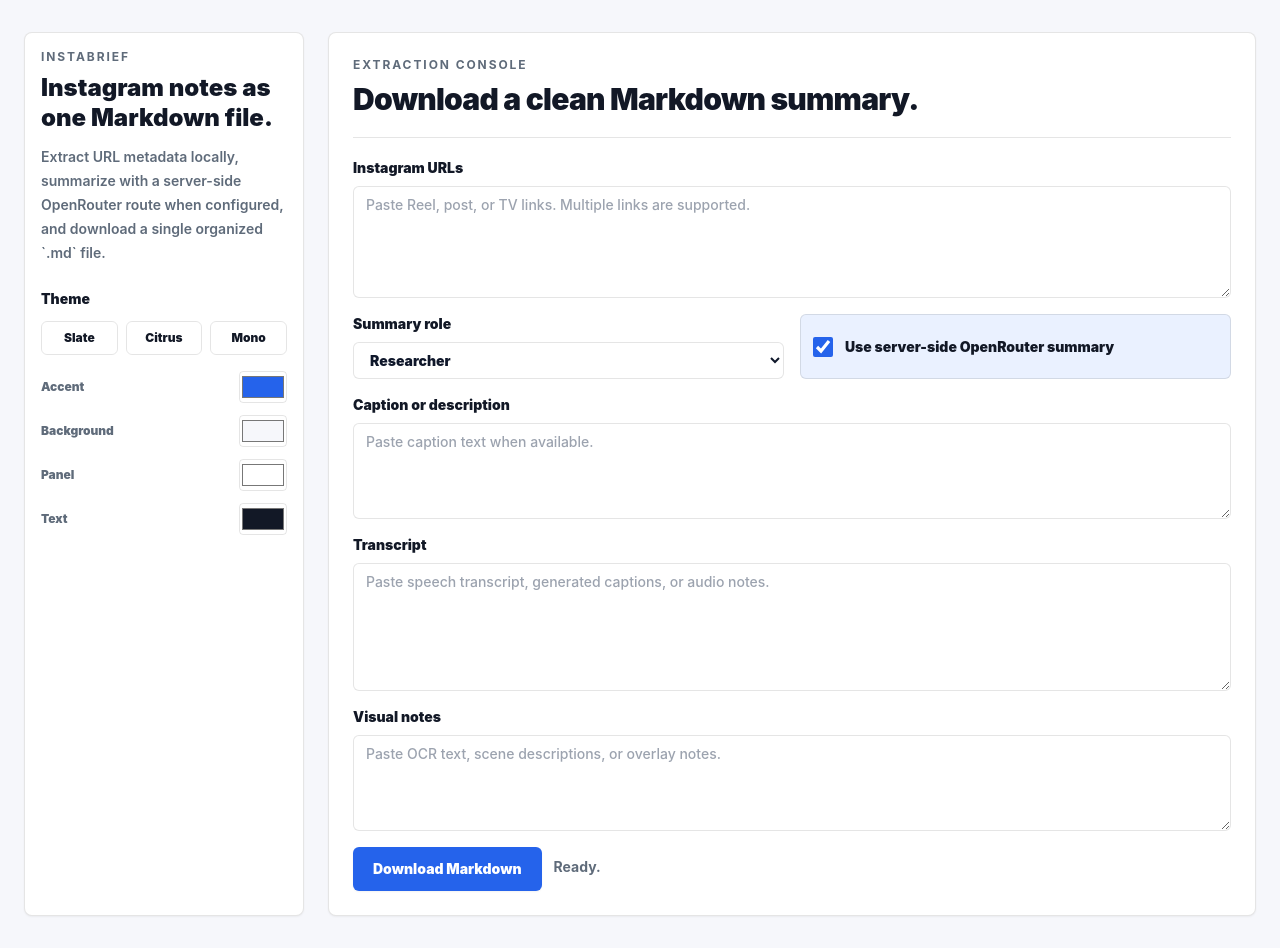
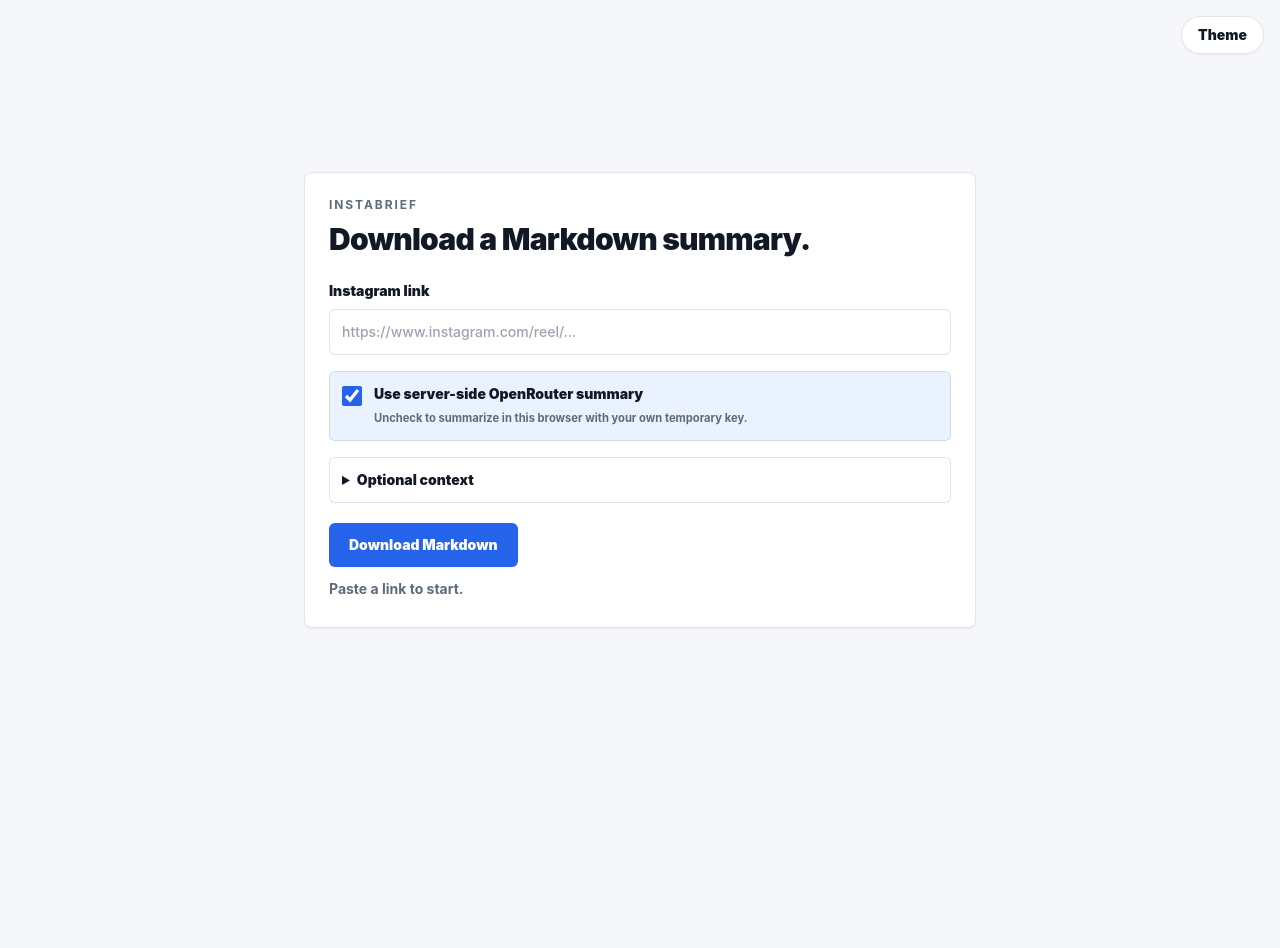
Before and after one commit to iloveroblox1234629-create/instabrief-vercel, a React (Vite) app: page / in a window 1280 px wide. After the commit the page ends 800 px from the top, so only its background shows below. Built offline with nearby package versions, Linux system fonts and the light colour scheme.

Commit message:
Simplify extraction console

```diff
--- a/src/App.jsx
+++ b/src/App.jsx
@@ -41,13 +41,16 @@ const initialForm = {
   caption: "",
   transcript: "",
   visualText: "",
-  useAi: true
+  useServerSummary: true,
+  clientApiKey: "",
+  clientModel: "openrouter/auto"
 };
 
 export default function App() {
   const [form, setForm] = useState(initialForm);
   const [theme, setTheme] = useState(() => readTheme());
-  const [status, setStatus] = useState("Ready.");
+  const [isThemeOpen, setIsThemeOpen] = useState(false);
+  const [status, setStatus] = useState("Paste a link to start.");
   const [latestFile, setLatestFile] = useState(null);
   const [isWorking, setIsWorking] = useState(false);
 
@@ -67,18 +70,19 @@ export default function App() {
   async function handleSubmit(event) {
     event.preventDefault();
     setIsWorking(true);
-    setStatus(form.useAi ? "Building local metadata and asking the server for an AI summary..." : "Building the Markdown file in this browser...");
+    setStatus(form.useServerSummary ? "Preparing server summary..." : "Preparing client summary...");
 
     try {
       let extraction = createClientExtraction(form);
       if (!extraction.items.length) {
-        setStatus("No supported Instagram media URLs found.");
+        setStatus("No supported Instagram media URL found.");
         return;
       }
 
-      if (form.useAi) {
-        const aiSummary = await requestAiSummary(form);
-        extraction = applyAiSummary(extraction, aiSummary);
+      if (form.useServerSummary) {
+        extraction = applyAiSummary(extraction, await requestServerSummary(form));
+      } else if (form.clientApiKey.trim()) {
+        extraction = applyAiSummary(extraction, await requestClientSummary(form));
       }
 
       const markdownFile = createMarkdownDocument(extraction.items);
@@ -91,7 +95,7 @@ export default function App() {
         const markdownFile = createMarkdownDocument(localOnly.items);
         setLatestFile(markdownFile);
         downloadMarkdown(markdownFile);
-        setStatus(`${error instanceof Error ? error.message : "AI summary failed."} Downloaded local fallback ${markdownFile.filename}.`);
+        setStatus(`${error instanceof Error ? error.message : "AI summary failed."} Downloaded local fallback.`);
       } else {
         setStatus(error instanceof Error ? error.message : "Extraction failed.");
       }
@@ -109,16 +113,18 @@ export default function App() {
   }
 
   return (
-    <main className="min-h-screen bg-app-bg text-app-text" style={themeStyle}>
-      <div className="mx-auto grid w-full max-w-7xl gap-6 px-4 py-5 sm:px-6 lg:grid-cols-[280px_1fr] lg:py-8">
-        <aside className="rounded-lg border border-black/10 bg-app-panel p-4 shadow-sm">
-          <p className="text-xs font-bold uppercase tracking-[0.16em] text-app-muted">InstaBrief</p>
-          <h1 className="mt-2 text-2xl font-black leading-tight">Instagram notes as one Markdown file.</h1>
-          <p className="mt-3 text-sm font-semibold leading-6 text-app-muted">
-            Extract URL metadata locally, summarize with a server-side OpenRouter route when configured, and download a single organized `.md` file.
-          </p>
-
-          <section className="mt-6">
+    <main className="min-h-screen bg-app-bg px-4 py-5 text-app-text" style={themeStyle}>
+      <div className="fixed right-4 top-4 z-10">
+        <button
+          aria-expanded={isThemeOpen}
+          className="rounded-full border border-black/10 bg-app-panel px-4 py-2 text-sm font-black shadow-sm"
+          type="button"
+          onClick={() => setIsThemeOpen((open) => !open)}
+        >
+          Theme
+        </button>
+        {isThemeOpen ? (
+          <section className="absolute right-0 mt-2 w-72 rounded-lg border border-black/10 bg-app-panel p-4 shadow-xl">
             <h2 className="text-sm font-black">Theme</h2>
             <div className="mt-3 grid grid-cols-3 gap-2">
               {Object.entries(themePresets).map(([key, preset]) => (
@@ -152,39 +158,68 @@ export default function App() {
               ))}
             </div>
           </section>
-        </aside>
-
-        <section className="rounded-lg border border-black/10 bg-app-panel p-4 shadow-sm sm:p-6">
-          <div className="flex flex-col justify-between gap-4 border-b border-black/10 pb-5 md:flex-row md:items-end">
-            <div>
-              <p className="text-xs font-bold uppercase tracking-[0.16em] text-app-muted">Extraction console</p>
-              <h2 className="mt-2 text-3xl font-black tracking-tight">Download a clean Markdown summary.</h2>
-            </div>
-            {latestFile ? (
-              <button
-                className="rounded-md border border-app-accent px-4 py-2 text-sm font-black text-app-accent"
-                type="button"
-                onClick={() => downloadMarkdown(latestFile)}
-              >
-                Download {latestFile.filename}
-              </button>
         ) : null}
       </div>
 
-          <form className="mt-5 grid gap-4" onSubmit={handleSubmit}>
-            <label className="grid gap-2 text-sm font-black">
-              Instagram URLs
-              <textarea
-                className="min-h-28 rounded-md border border-black/10 bg-white px-3 py-2 font-medium text-slate-900 outline-app-accent"
-                placeholder="Paste Reel, post, or TV links. Multiple links are supported."
+      <section className="mx-auto flex min-h-[calc(100vh-40px)] w-full max-w-2xl items-center">
+        <form className="w-full rounded-lg border border-black/10 bg-app-panel p-4 shadow-sm sm:p-6" onSubmit={handleSubmit}>
+          <p className="text-xs font-bold uppercase tracking-[0.16em] text-app-muted">InstaBrief</p>
+          <h1 className="mt-2 text-3xl font-black tracking-tight">Download a Markdown summary.</h1>
+
+          <label className="mt-6 grid gap-2 text-sm font-black">
+            Instagram link
+            <input
+              className="rounded-md border border-black/10 bg-white px-3 py-3 font-medium text-slate-900 outline-app-accent"
+              placeholder="https://www.instagram.com/reel/..."
               value={form.rawUrls}
               onChange={(event) => updateField("rawUrls", event.target.value)}
             />
           </label>
 
-            <div className="grid gap-4 md:grid-cols-2">
+          <div className="mt-4 rounded-md border border-black/10 bg-app-soft p-3">
+            <label className="flex items-start gap-3 text-sm font-black">
+              <input
+                className="mt-0.5 h-5 w-5 accent-[var(--theme-accent)]"
+                type="checkbox"
+                checked={form.useServerSummary}
+                onChange={(event) => updateField("useServerSummary", event.target.checked)}
+              />
+              <span>
+                Use server-side OpenRouter summary
+                <small className="mt-1 block font-bold text-app-muted">Uncheck to summarize in this browser with your own temporary key.</small>
+              </span>
+            </label>
+
+            {!form.useServerSummary ? (
+              <div className="mt-3 grid gap-3">
                 <label className="grid gap-2 text-sm font-black">
-                Summary role
+                  Client OpenRouter API key
+                  <input
+                    className="rounded-md border border-black/10 bg-white px-3 py-2 font-medium text-slate-900 outline-app-accent"
+                    placeholder="sk-or-..."
+                    type="password"
+                    value={form.clientApiKey}
+                    onChange={(event) => updateField("clientApiKey", event.target.value)}
+                  />
+                </label>
+                <label className="grid gap-2 text-sm font-black">
+                  Model
+                  <input
+                    className="rounded-md border border-black/10 bg-white px-3 py-2 font-medium text-slate-900 outline-app-accent"
+                    value={form.clientModel}
+                    onChange={(event) => updateField("clientModel", event.target.value)}
+                  />
+                </label>
+                <p className="text-xs font-bold leading-5 text-app-muted">The key stays in this tab and is sent directly from your browser to OpenRouter. It is not committed, stored, or sent to this app's server.</p>
+              </div>
+            ) : null}
+          </div>
+
+          <details className="mt-4 rounded-md border border-black/10 bg-white/70 p-3">
+            <summary className="cursor-pointer text-sm font-black">Optional context</summary>
+            <div className="mt-4 grid gap-4">
+              <label className="grid gap-2 text-sm font-black">
+                Role
                 <select
                   className="rounded-md border border-black/10 bg-white px-3 py-2 text-slate-900 outline-app-accent"
                   value={form.role}
@@ -197,49 +232,34 @@ export default function App() {
                   <option value="casual">Quick TL;DR</option>
                 </select>
               </label>
-
-              <label className="flex items-center gap-3 rounded-md border border-black/10 bg-app-soft px-3 py-2 text-sm font-black">
-                <input
-                  className="h-5 w-5 accent-[var(--theme-accent)]"
-                  type="checkbox"
-                  checked={form.useAi}
-                  onChange={(event) => updateField("useAi", event.target.checked)}
-                />
-                Use server-side OpenRouter summary
-              </label>
-            </div>
-
               <label className="grid gap-2 text-sm font-black">
                 Caption or description
                 <textarea
-                className="min-h-24 rounded-md border border-black/10 bg-white px-3 py-2 font-medium text-slate-900 outline-app-accent"
-                placeholder="Paste caption text when available."
+                  className="min-h-20 rounded-md border border-black/10 bg-white px-3 py-2 font-medium text-slate-900 outline-app-accent"
                   value={form.caption}
                   onChange={(event) => updateField("caption", event.target.value)}
                 />
               </label>
-
               <label className="grid gap-2 text-sm font-black">
                 Transcript
                 <textarea
-                className="min-h-32 rounded-md border border-black/10 bg-white px-3 py-2 font-medium text-slate-900 outline-app-accent"
-                placeholder="Paste speech transcript, generated captions, or audio notes."
+                  className="min-h-24 rounded-md border border-black/10 bg-white px-3 py-2 font-medium text-slate-900 outline-app-accent"
                   value={form.transcript}
                   onChange={(event) => updateField("transcript", event.target.value)}
                 />
               </label>
-
               <label className="grid gap-2 text-sm font-black">
                 Visual notes
                 <textarea
-                className="min-h-24 rounded-md border border-black/10 bg-white px-3 py-2 font-medium text-slate-900 outline-app-accent"
-                placeholder="Paste OCR text, scene descriptions, or overlay notes."
+                  className="min-h-20 rounded-md border border-black/10 bg-white px-3 py-2 font-medium text-slate-900 outline-app-accent"
                   value={form.visualText}
                   onChange={(event) => updateField("visualText", event.target.value)}
                 />
               </label>
+            </div>
+          </details>
 
-            <div className="flex flex-col gap-3 sm:flex-row sm:items-center">
+          <div className="mt-5 flex flex-col gap-3 sm:flex-row sm:items-center">
             <button
               className="rounded-md bg-app-accent px-5 py-3 text-sm font-black text-white shadow-sm disabled:opacity-60"
               disabled={isWorking}
@@ -247,26 +267,93 @@ export default function App() {
             >
               {isWorking ? "Preparing..." : "Download Markdown"}
             </button>
-              <p className="min-h-6 text-sm font-bold text-app-muted" role="status">{status}</p>
+            {latestFile ? (
+              <button
+                className="rounded-md border border-app-accent px-4 py-3 text-sm font-black text-app-accent"
+                type="button"
+                onClick={() => downloadMarkdown(latestFile)}
+              >
+                Download again
+              </button>
+            ) : null}
           </div>
+          <p className="mt-3 min-h-6 text-sm font-bold text-app-muted" role="status">{status}</p>
         </form>
       </section>
-      </div>
     </main>
   );
 }
 
-async function requestAiSummary(payload) {
+async function requestServerSummary(payload) {
   const response = await fetch("/api/summarize", {
     method: "POST",
     headers: { "Content-Type": "application/json" },
     body: JSON.stringify(payload)
   });
+  return parseSummaryResponse(response);
+}
+
+async function requestClientSummary(payload) {
+  const response = await fetch("https://openrouter.ai/api/v1/chat/completions", {
+    method: "POST",
+    headers: {
+      "Authorization": `Bearer ${payload.clientApiKey.trim()}`,
+      "Content-Type": "application/json",
+      "X-Title": "InstaBrief"
+    },
+    body: JSON.stringify({
+      model: payload.clientModel || "openrouter/auto",
+      messages: [
+        {
+          role: "system",
+          content: "You summarize Instagram videos into concise research notes. Return strict JSON only."
+        },
+        {
+          role: "user",
+          content: createSummaryPrompt(payload)
+        }
+      ],
+      response_format: { type: "json_object" },
+      temperature: 0.2
+    })
+  });
+  const body = await response.json().catch(() => ({}));
+  if (!response.ok) {
+    throw new Error(body?.error?.message || "Client-side OpenRouter request failed.");
+  }
+  const content = body?.choices?.[0]?.message?.content || "{}";
+  return {
+    ...safeJson(content),
+    model: body.model || payload.clientModel || "openrouter/auto"
+  };
+}
+
+async function parseSummaryResponse(response) {
   const body = await response.json().catch(() => ({}));
   if (!response.ok) {
     throw new Error(body.error || "OpenRouter summary failed.");
   }
   return body;
+}
+
+function createSummaryPrompt(payload) {
+  return [
+    `Role: ${payload.role || "researcher"}`,
+    `URLs:\n${payload.rawUrls || ""}`,
+    `Caption:\n${payload.caption || ""}`,
+    `Transcript:\n${payload.transcript || ""}`,
+    `Visual notes:\n${payload.visualText || ""}`,
+    "Return JSON with keys summarySentence, takeaways, actions, and tags. summarySentence must be one short sentence suitable for a Markdown filename."
+  ].join("\n\n");
+}
+
+function safeJson(value) {
+  try {
+    return JSON.parse(value);
+  } catch {
+    const match = String(value).match(/\{[\s\S]*\}/);
+    return match ? JSON.parse(match[0]) : {};
+  }
 }
 
 function downloadMarkdown(file) {
```
Also changed, not shown: 1 other file (tests, documents, lock files or other folders). Lines whose indentation alone changed are shown as unchanged.
